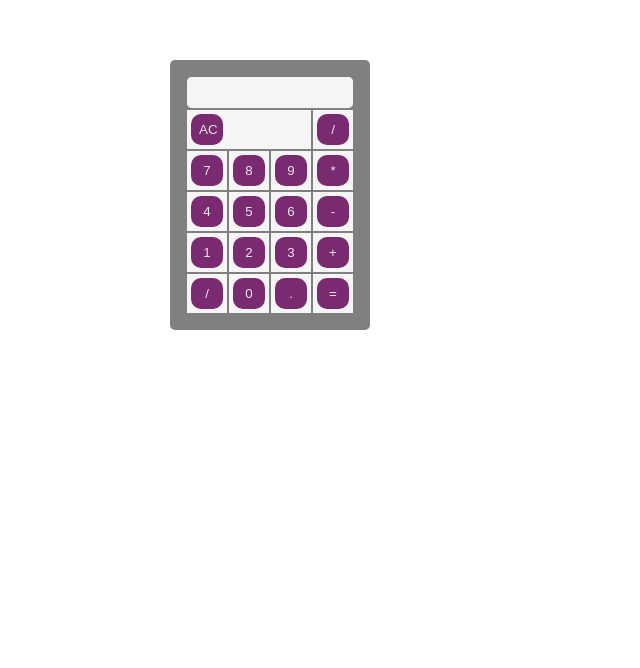
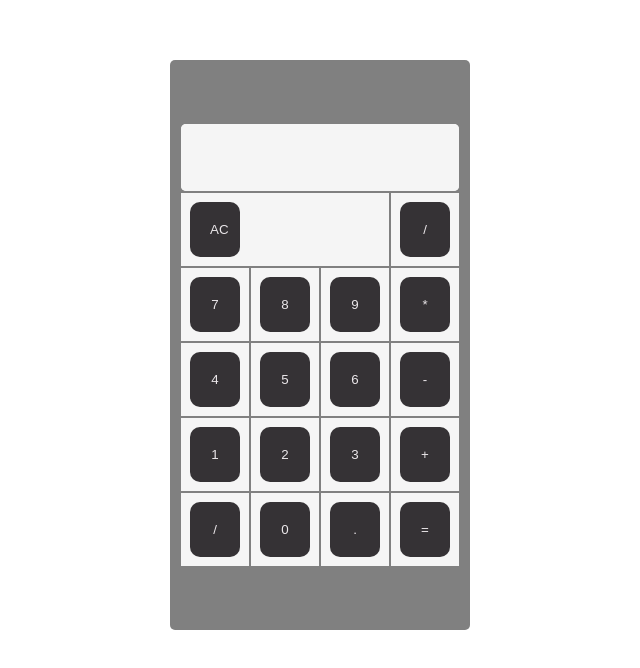
Before and after one commit to takesureM/20Vanilaprojects, a plain HTML site: page CalculatorJs/index.html in a window 1280 px wide. Shown: the part 110-778 px from the top of the page, without its empty margins (0-640 px from the left). Drawn offline with Linux system fonts and the light colour scheme.

Commit message:
Change Color

```diff
--- a/CalculatorJs/style.css
+++ b/CalculatorJs/style.css
@@ -19,8 +19,8 @@ body {
     justify-content: center;
     align-items: center;
     margin: 170px;
-    width: 200px;
-    height: 270px;
+    width: 300px;
+    height: 570px;
     background-color: grey;
     border-radius: 5px;
 
@@ -28,7 +28,7 @@ body {
 
 #inputLabel {
     background-color: var(--background-color);
-    padding: 2px;
+    padding: 20px;
     border-radius: 5px;
     font-size: large;
     text-align: right;
@@ -42,9 +42,9 @@ body {
 }
 
 td button {
-    padding:8px;
-    width: 32px;
-    margin: 3px;
+    padding:20px;
+    width: 50px;
+    margin: 8px;
 
 }
 
@@ -53,10 +53,10 @@ button {
     border: none;
     width: 25px;
     border-radius: 10px;
-    background: rgb(122, 42, 112);
+    background: rgb(53, 50, 53);
     color: #ebe7ea;
     text-align: center;
-    padding: 2px;
+    padding: 22px;
 
 }
 button:hover {
```
